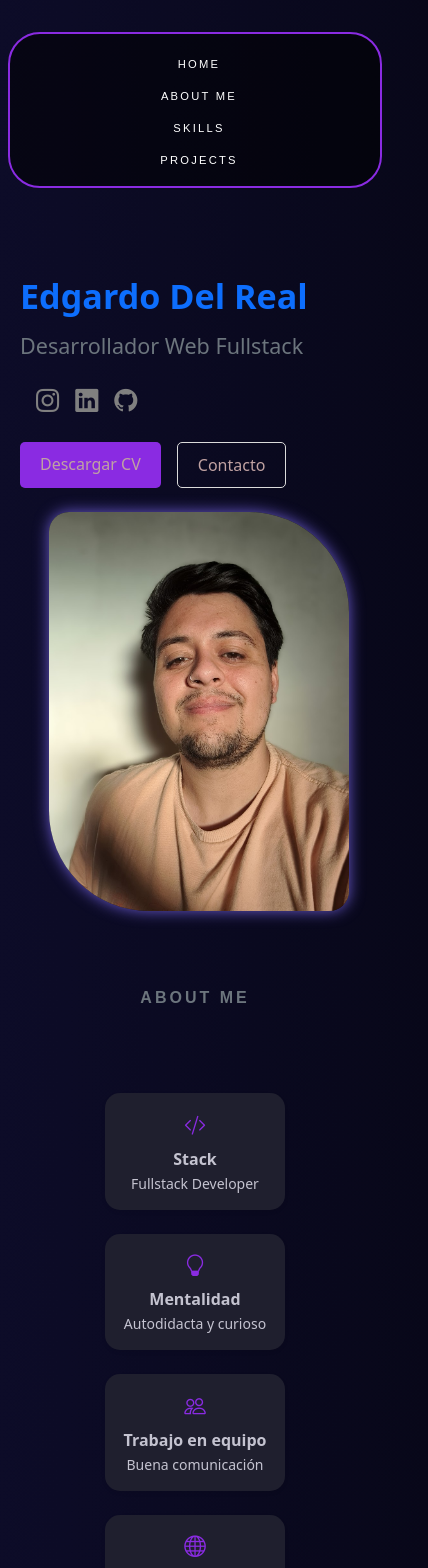
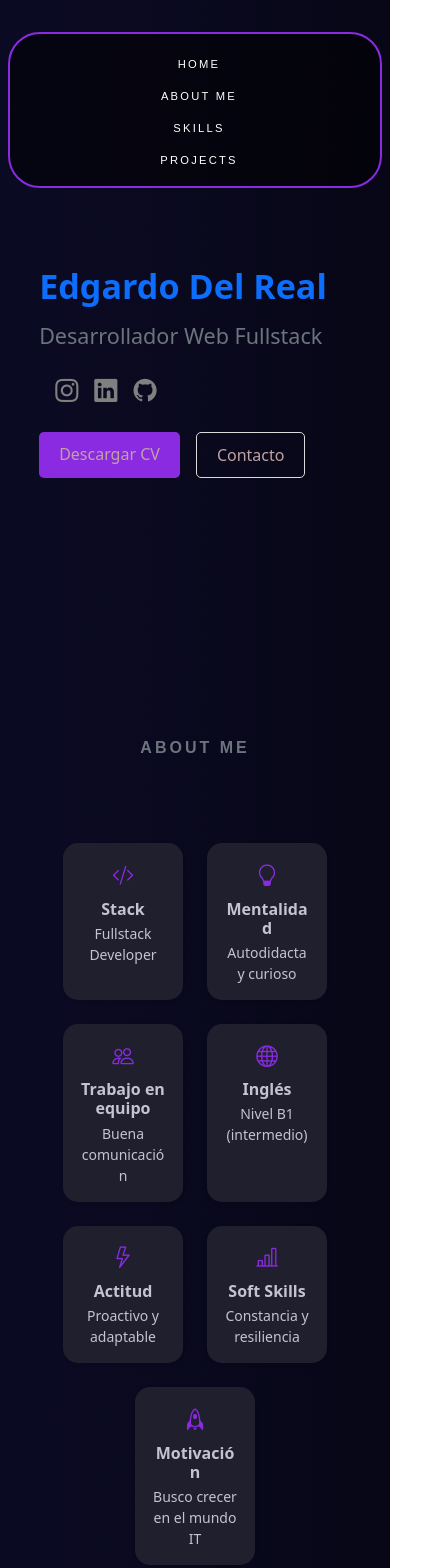
Before and after one commit to Edgardo-Del-Real/PortfolioEdgardoDelReal, a React (Vite) app: page / in a window 390 px wide. Shown: the top 1568 px of the page, 428 px wide, since content can reach past the window. Built offline with nearby package versions, Linux system fonts and the light colour scheme.

Commit message:
finalmente terminado al parecer

```diff
--- a/src/Components/aboutMe/aboutMe.css
+++ b/src/Components/aboutMe/aboutMe.css
@@ -74,3 +74,13 @@
     max-width: 100%;
   }
 }
+@media (max-width: 480px) {
+  .aboutme {
+    margin-top: -400px;
+  }
+
+  .custom-card {
+    width: 120px;
+    padding: 0.5rem;
+  }
+}
--- a/src/Components/aboutMe/aboutMe.jsx
+++ b/src/Components/aboutMe/aboutMe.jsx
@@ -22,7 +22,7 @@ const AboutMe = () => {
                         <h6 className='text-secondary fw-bold'>ABOUT ME</h6>
                     </div>
 
-                <div className='d-flex flex-wrap flex-lg-nowrap justify-content-center align-items-start gap-5'>
+                <div className='d-flex flex-wrap flex-lg-nowrap justify-content-center align-items-start gap-5 '>
                     {/* Imagen a la izquierda */}
                     <div>
                         <img src={foto2} alt="Foto" className='img2_ img2' />
--- a/src/Components/footer/footer.jsx
+++ b/src/Components/footer/footer.jsx
@@ -8,7 +8,7 @@ const Contacto = () => {
   ];
 
   return (
-    <section className="d-flex flex-wrap justify-content-center mb-5">
+    <section className="d-flex flex-wrap justify-content-center mb-5 responsive-section">
       <div className="d-flex flex-column gap-3">
         {contactCards.map((card, index) => (
           <div
--- a/src/Components/form/form.css
+++ b/src/Components/form/form.css
@@ -57,3 +57,13 @@ textarea:focus,
 textarea:not(:placeholder-shown) {
   border-color: blueviolet;
 }
+
+@media (max-width: 768px) {
+  .content-input {
+    width: 100%;
+  }
+
+  .responsive-contacto {
+    display: none !important;
+  }
+}
--- a/src/Components/form/form.jsx
+++ b/src/Components/form/form.jsx
@@ -77,8 +77,8 @@ const Form = () => {
       </section>
 
       {/* Columna derecha: contacto */}
-      <section className="col-12 col-md-5 d-flex align-items-stretch justify-content-center align-items-center">
-        <Footer />
+      <section className="col-12 col-md-5 d-flex align-items-stretch justify-content-center align-items-center responsive-contacto">
+          <Footer />
       </section>
   </section>
 </form>
--- a/src/Components/hero/Hero.css
+++ b/src/Components/hero/Hero.css
@@ -96,3 +96,16 @@ svg {
         width: 200px;
     }
 }
+@media (max-width: 480px) {
+    .hero{
+        display: flex;
+        align-items: start;
+        justify-content: center;
+        padding: 20px;
+        margin-top: 50px;
+    }
+    .img2{
+        display: none;
+    }
+
+}
```
